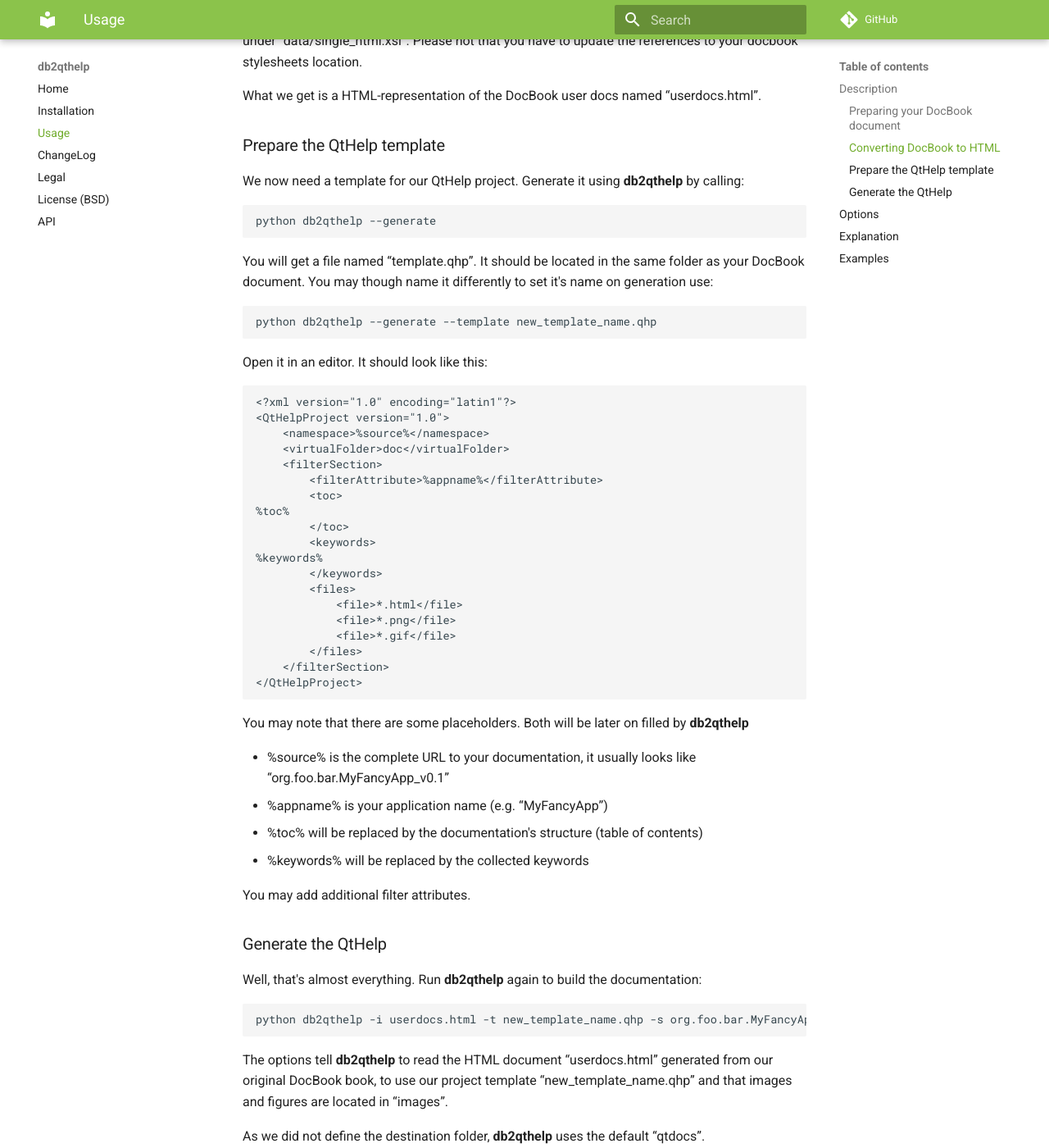
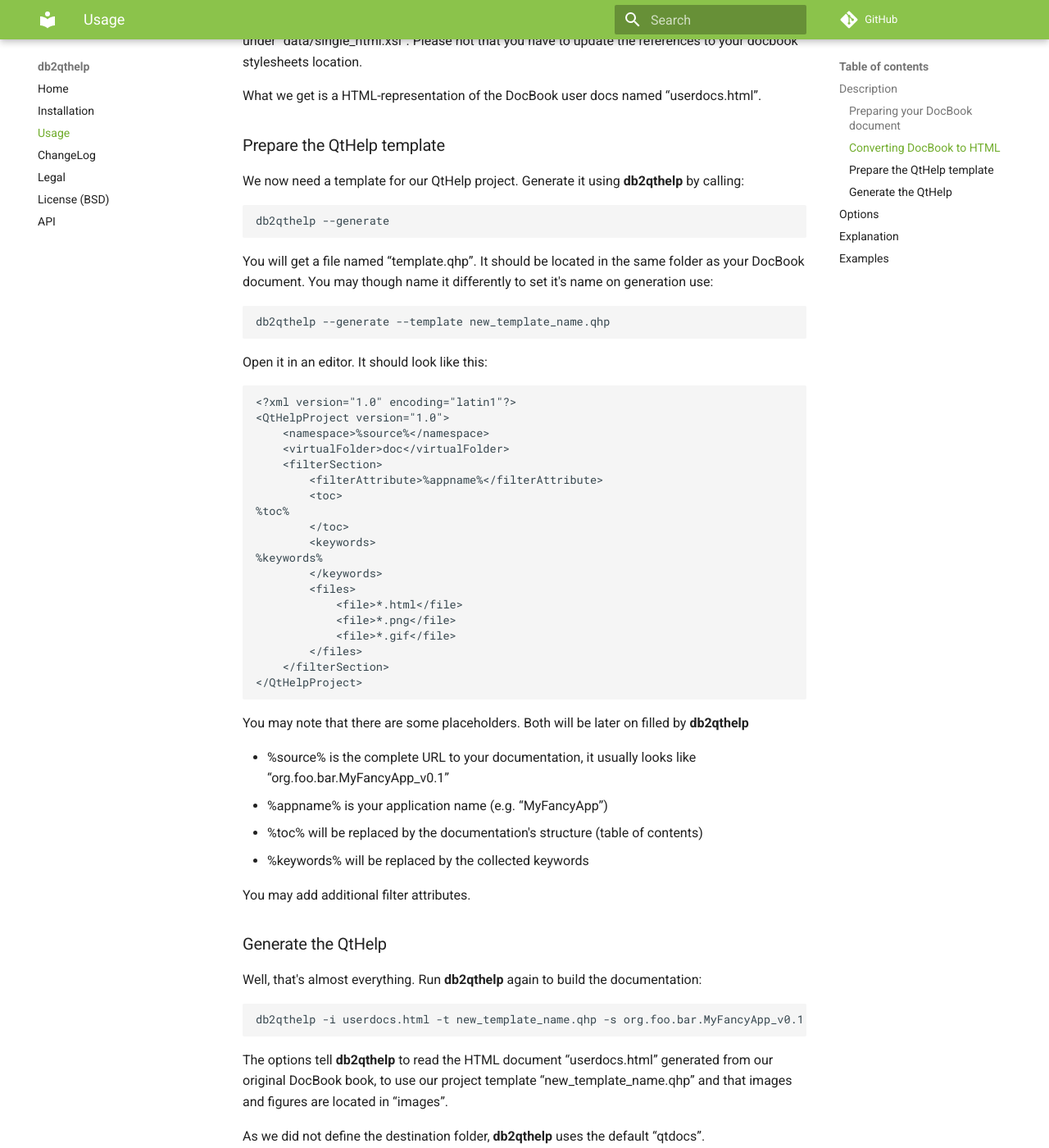
Before and after one commit to dkrajzew/db2qthelp, an MkDocs documentation site: the page built from docs/mkdocs/cmd.md, in a window 1280 px wide and 1400 px high, scrolled down 743 px. Shown: the whole window at 82% size. Built offline with MkDocs 1.6.1 and Material for MkDocs 9.7.7, drawn with Linux system fonts in a browser that asks for light colours; comment, search, counter and statistics services are not loaded; some of the changed text lies outside the part shown.

Commit message:
reorganizing docs

````diff
--- a/docs/mkdocs/cmd.md
+++ b/docs/mkdocs/cmd.md
@@ -33,13 +33,13 @@
 We now need a template for our QtHelp project. Generate it using __db2qthelp__ by calling:
 
 ```console
-python db2qthelp --generate
+db2qthelp --generate
 ```
 
 You will get a file named &ldquo;template.qhp&rdquo;. It should be located in the same folder as your DocBook document. You may though name it differently to set it&apos;s name on generation use:
 
 ```console
-python db2qthelp --generate --template new_template_name.qhp
+db2qthelp --generate --template new_template_name.qhp
 ```
 
 Open it in an editor. It should look like this:
@@ -81,7 +81,7 @@
 Well, that&apos;s almost everything. Run __db2qthelp__ again to build the documentation:
 
 ```console
-python db2qthelp -i userdocs.html -t new_template_name.qhp -s org.foo.bar.MyFancyApp_v0.1 -a MyFancyApp -p c:\Qt\bin
+db2qthelp -i userdocs.html -t new_template_name.qhp -s org.foo.bar.MyFancyApp_v0.1 -a MyFancyApp -p c:\Qt\bin
 ```
 
 The options tell __db2qthelp__ to read the HTML document &ldquo;userdocs.html&rdquo; generated from our original DocBook book, to use our project template &ldquo;new_template_name.qhp&rdquo; and that images and figures are located in &ldquo;images&rdquo;.
@@ -134,14 +134,14 @@
 --------
 
 ```console
-python db2qthelp --generate
+db2qthelp --generate
 ```
 
 Generates the project template file &ldquo;template.qhp&rdquo;.
 
 
 ```console
-python db2qthelp -i userdocs.html -t template.qhp -s org.foo.bar.MyFancyApp_v0.1  --path c:\Qt\bin
+db2qthelp -i userdocs.html -t template.qhp -s org.foo.bar.MyFancyApp_v0.1  --path c:\Qt\bin
 ```
 
 Reads the HTML document &ldquo;userdocs.html&rdquo; and the project template &ldquo;template.qhp&rdquo; and converts the HTML document to QtHelp assuming images etc. being located in &ldquo;images&rdquo;. The Qt binaries are assumed to be found in &ldquo;c:\Qt\bin\&rdquo;.
````
Also changed, not shown: docs/mkdocs/changes.md (+6 -0 lines), docs/mkdocs/license.md (added, +28 -0 lines).
